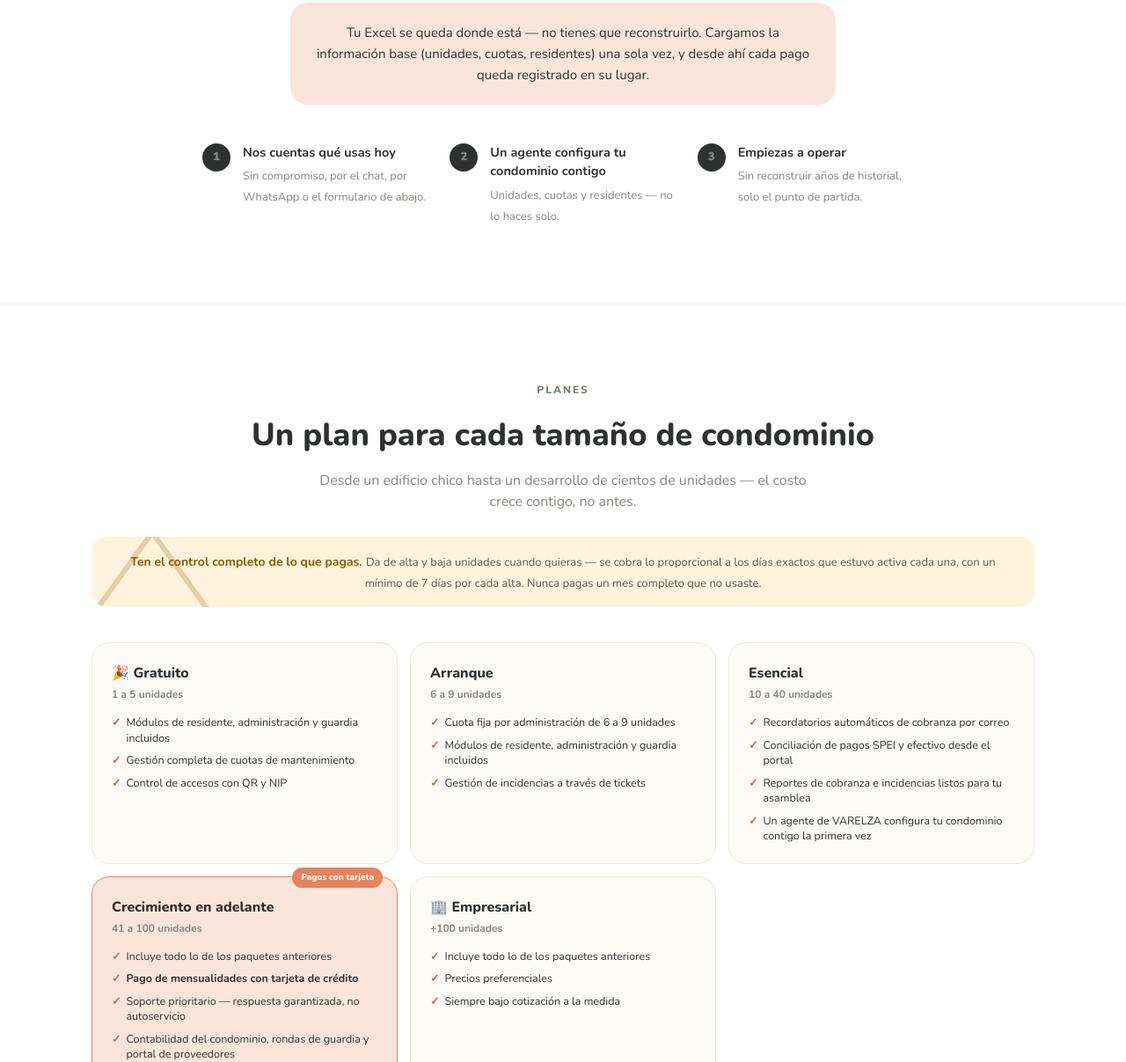
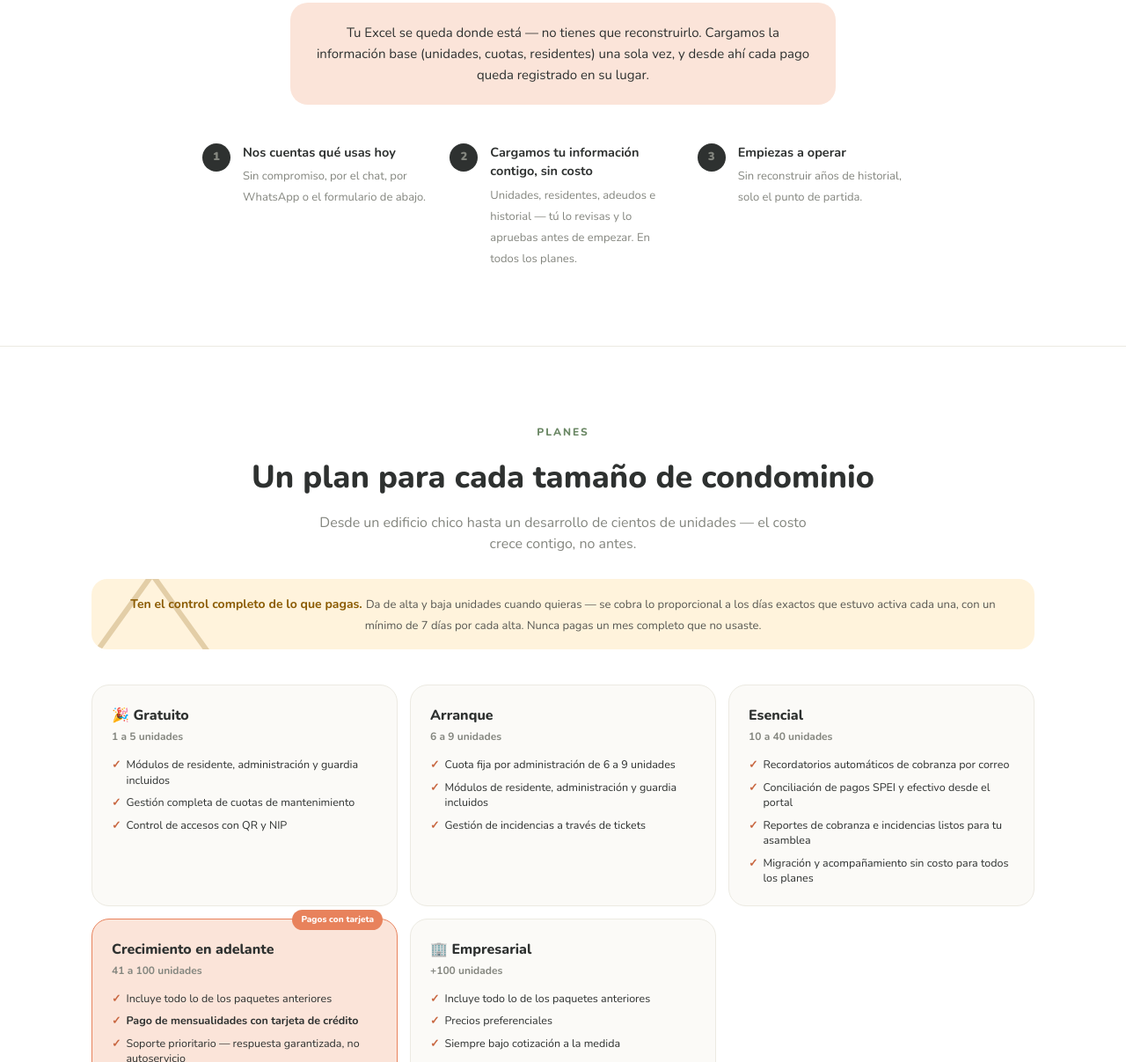
Before and after one commit to 2szjmfrrsr-cmd/Varelza-web, a plain HTML site: page index.html in a window 1280 px wide. Shown: the part 5618-6825 px from the top of the page at 88% size. Drawn offline with nearby package versions, Linux system fonts and the light colour scheme.

Commit message:
Sitio: migración y acompañamiento sin costo para todos los planes (renglón 24 · H35)
Decisión de Iván (18 oct, bloque 6): cuando la migración esté en producción,
quitar «Un agente configura tu condominio contigo» (el agente asignado es el
Embajador VARELZA, renglón 127) y decir que la migración es gratis para todos.

Co-Authored-By: Claude Opus 5.5 <noreply@anthropic.com>

```diff
--- a/index.html
+++ b/index.html
@@ -952,7 +952,7 @@
     </div>
     <div class="mig-steps">
       <div class="mig-step reveal" style="transition-delay:0.06s"><span class="mig-num">1</span><div><b>Nos cuentas qué usas hoy</b><span>Sin compromiso, por el chat, por WhatsApp o el formulario de abajo.</span></div></div>
-      <div class="mig-step reveal" style="transition-delay:0.1s"><span class="mig-num">2</span><div><b>Un agente configura tu condominio contigo</b><span>Unidades, cuotas y residentes — no lo haces solo.</span></div></div>
+      <div class="mig-step reveal" style="transition-delay:0.1s"><span class="mig-num">2</span><div><b>Cargamos tu información contigo, sin costo</b><span>Unidades, residentes, adeudos e historial — tú lo revisas y lo apruebas antes de empezar. En todos los planes.</span></div></div>
       <div class="mig-step reveal" style="transition-delay:0.14s"><span class="mig-num">3</span><div><b>Empiezas a operar</b><span>Sin reconstruir años de historial, solo el punto de partida.</span></div></div>
     </div>
   </div>
@@ -1001,7 +1001,7 @@
           <li>Recordatorios automáticos de cobranza por correo</li>
           <li>Conciliación de pagos SPEI y efectivo desde el portal</li>
           <li>Reportes de cobranza e incidencias listos para tu asamblea</li>
-          <li>Un agente de VARELZA configura tu condominio contigo la primera vez</li>
+          <li>Migración y acompañamiento sin costo para todos los planes</li>
         </ul>
         <div class="tc-cta-wrap"><button class="btn btn-primary tc-agent-btn" type="button">💬 Solicitar más información a un agente</button></div>
       </div>
```
